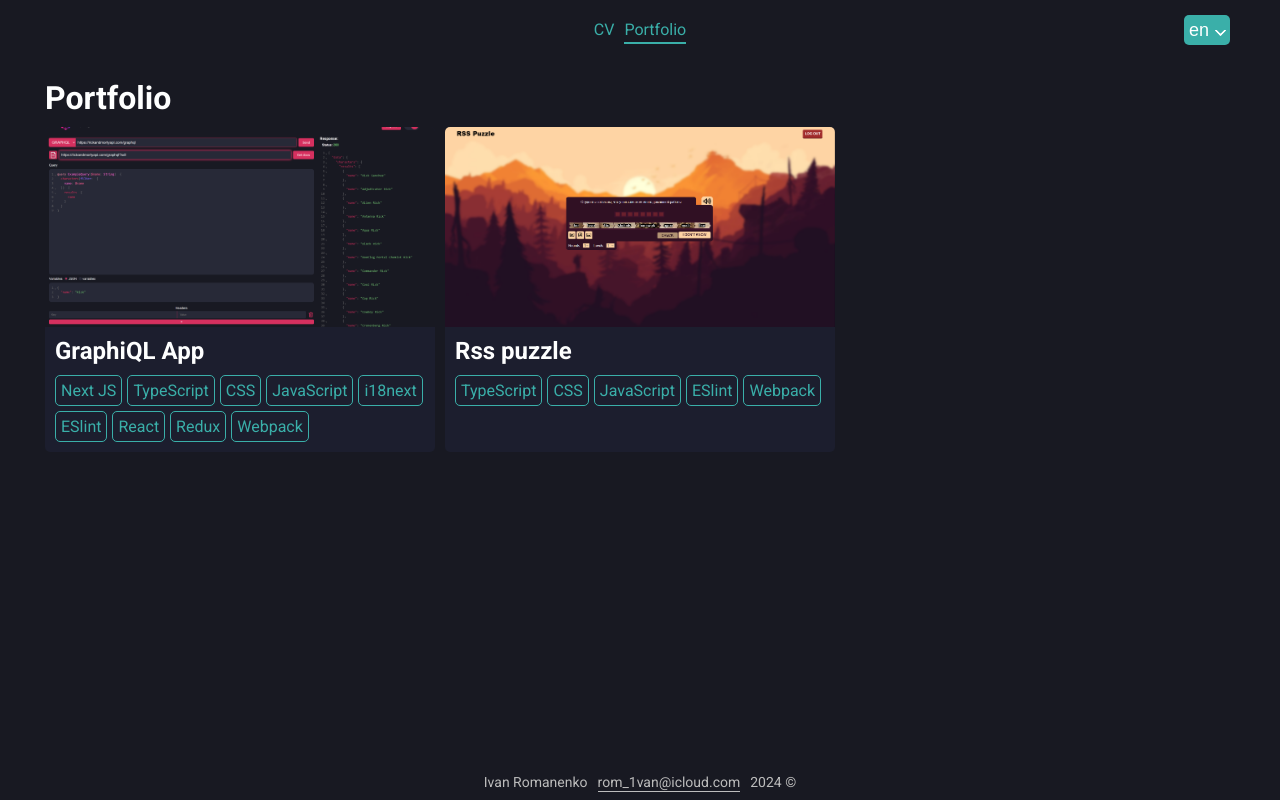
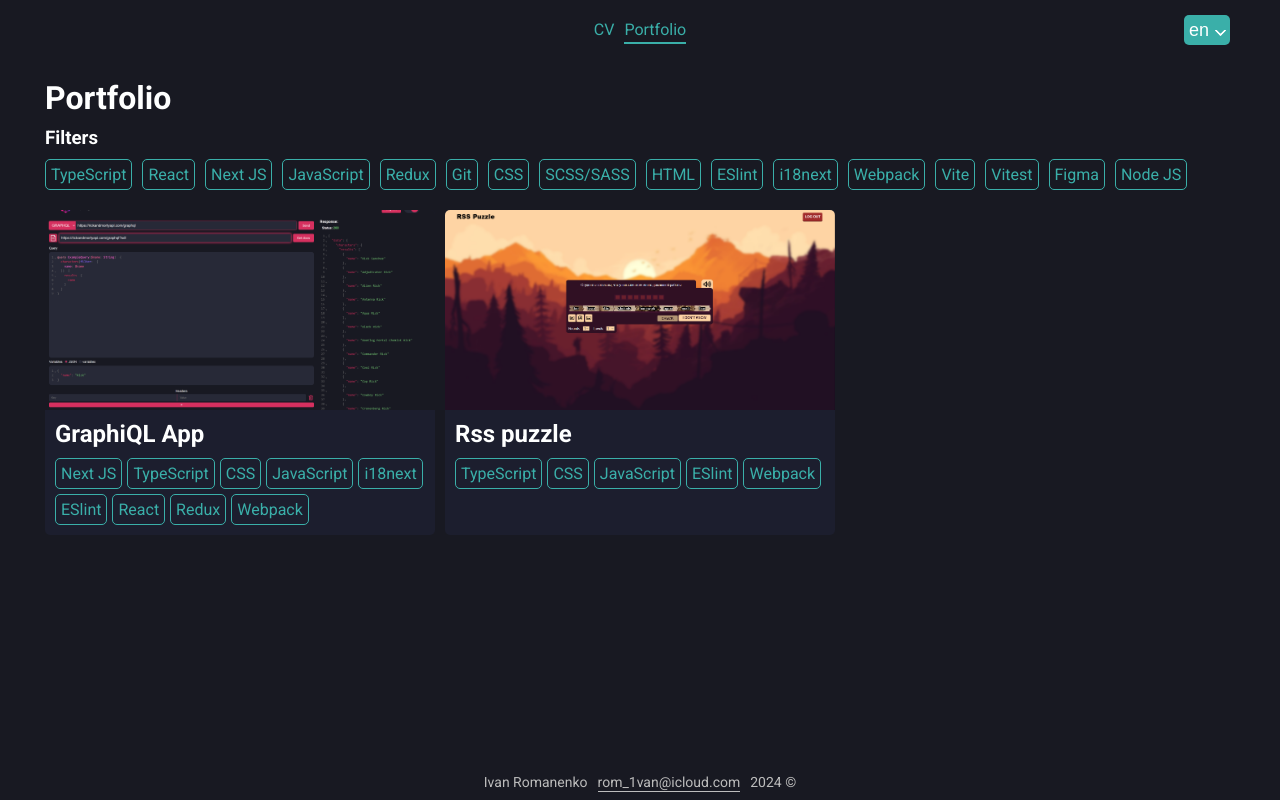
Before and after one commit to Ivan-rom/cv, a Next.js app: page /en/portfolio in a window 1280 px wide. Built offline with nearby package versions, Linux system fonts and the light colour scheme.

Commit message:
feat: implement filters on portfolio page

```diff
--- a/src/app/[locale]/portfolio/page.module.css
+++ b/src/app/[locale]/portfolio/page.module.css
@@ -5,58 +5,3 @@
 .title {
   margin-bottom: 10px;
 }
-
-.projects {
-  display: grid;
-  grid-template-columns: repeat(3, 1fr);
-  grid-template-rows: repeat(auto, 1fr);
-  gap: 10px;
-
-  @media (max-width: 800px) {
-    grid-template-columns: repeat(2, 1fr);
-  }
-
-  @media (max-width: 550px) {
-    grid-template-columns: 1fr;
-  }
-}
-
-.project {
-  border-radius: 5px;
-  overflow: hidden;
-  background-color: var(--second-bg-color);
-
-  & img {
-    transition: 0.2s;
-  }
-
-  &:hover {
-    & img {
-      transform: scale(1.1);
-    }
-  }
-}
-
-.image {
-  width: 100%;
-  position: relative;
-  height: 200px;
-  display: flex;
-  align-items: flex-start;
-  justify-content: center;
-  overflow: hidden;
-}
-
-.description {
-  padding: 10px;
-}
-
-.projectTitle {
-  margin-bottom: 10px;
-}
-
-.skills {
-  display: flex;
-  flex-wrap: wrap;
-  gap: 5px;
-}
--- a/src/app/[locale]/portfolio/page.tsx
+++ b/src/app/[locale]/portfolio/page.tsx
@@ -1,47 +1,8 @@
 import Container from "@/components/Container/Container";
 import { useTranslations } from "next-intl";
 import styles from "./page.module.css";
-import Image from "next/image";
-import { SkillsList } from "@/helpers/enums";
-import sharedStyles from "@/styles/shared.module.css";
-
-type Project = {
-  id: number;
-  title: string;
-  image?: string;
-  skills: SkillsList[];
-};
-
-const projects: Project[] = [
-  {
-    id: 1,
-    title: "GraphiQL App",
-    image: "graphiql-app.png",
-    skills: [
-      SkillsList["Next JS"],
-      SkillsList.TypeScript,
-      SkillsList.CSS,
-      SkillsList.JavaScript,
-      SkillsList.i18next,
-      SkillsList.ESlint,
-      SkillsList.React,
-      SkillsList.Redux,
-      SkillsList.Webpack,
-    ],
-  },
-  {
-    id: 2,
-    title: "Rss puzzle",
-    image: "rss-puzzle.png",
-    skills: [
-      SkillsList.TypeScript,
-      SkillsList.CSS,
-      SkillsList.JavaScript,
-      SkillsList.ESlint,
-      SkillsList.Webpack,
-    ],
-  },
-];
+import ProjectsFilters from "@/components/ProjectsFilters/ProjectsFilters";
+import Projects from "@/components/Projects/Projects";
 
 function Portfolio() {
   const t = useTranslations("PortfolioPage");
@@ -52,38 +13,9 @@ function Portfolio() {
         <div className={styles.content}>
           <h1 className={styles.title}>{t("title")}</h1>
 
-          <ul className={styles.projects}>
-            {projects.map(({ id, title, skills, image }) => (
-              <li key={id} className={styles.project}>
-                <div className={styles.image}>
-                  {image ? (
-                    <Image
-                      src={`/${image}`}
-                      alt={title}
-                      layout="fill"
-                      objectFit="cover"
-                    />
-                  ) : (
-                    <p>No image</p>
-                  )}
-                </div>
+          <ProjectsFilters />
 
-                <div className={styles.description}>
-                  <h2 className={styles.projectTitle}>{title}</h2>
-                  <ul className={styles.skills}>
-                    {skills.map((skill) => (
-                      <li key={skill}>
-                        <div className={sharedStyles.chip}>
-                          <input type="checkbox" value={skill} />
-                          {skill}
-                        </div>
-                      </li>
-                    ))}
-                  </ul>
-                </div>
-              </li>
-            ))}
-          </ul>
+          <Projects />
         </div>
       </Container>
     </main>
--- /dev/null
+++ b/src/components/Filter/Filter.tsx
@@ -0,0 +1,70 @@
+"use client";
+
+import { usePathname, useRouter } from "@/i18n/routing";
+import sharedStyles from "@/styles/shared.module.css";
+import { useSearchParams } from "next/navigation";
+import { ChangeEvent, useEffect, useState } from "react";
+
+type Props = {
+  value: string;
+};
+
+function Filter({ value }: Props) {
+  const router = useRouter();
+  const pathname = usePathname();
+  const searchParams = useSearchParams();
+
+  const [searchFilters, setSearchFilters] = useState<string[]>([]);
+
+  const createQueryString = (name: string, value: string) => {
+    const params = new URLSearchParams(searchParams.toString());
+    params.set(name, value);
+
+    return params.toString();
+  };
+
+  const changeHandler = (e: ChangeEvent<HTMLInputElement>) => {
+    const newFilters = [...searchFilters];
+
+    if (e.target.checked) {
+      newFilters.push(e.target.value);
+    } else {
+      const index = newFilters.indexOf(e.target.value);
+      if (index !== -1) {
+        newFilters.splice(index, 1);
+      }
+    }
+
+    const filtersString = JSON.stringify(newFilters);
+
+    router.replace(
+      `${pathname}?${createQueryString("filters", filtersString)}`
+    );
+  };
+
+  useEffect(() => {
+    const encodedFilters = searchParams.get("filters");
+
+    try {
+      const decodedFiltersString = decodeURI(encodedFilters || "");
+      const decodedFilters = JSON.parse(decodedFiltersString);
+      setSearchFilters(decodedFilters || []);
+    } catch {
+      setSearchFilters([]);
+    }
+  }, [searchParams]);
+
+  return (
+    <div className={sharedStyles.chip}>
+      <input
+        type="checkbox"
+        value={value}
+        onChange={changeHandler}
+        checked={searchFilters.includes(value)}
+      />
+      {value}
+    </div>
+  );
+}
+
+export default Filter;
--- /dev/null
+++ b/src/components/Projects/Projects.tsx
@@ -0,0 +1,106 @@
+"use client";
+
+import { SkillsList } from "@/helpers/enums";
+import Image from "next/image";
+import Filter from "@/components/Filter/Filter";
+import styles from "./projects.module.css";
+import { useEffect, useState } from "react";
+import { useSearchParams } from "next/navigation";
+
+type Project = {
+  id: number;
+  title: string;
+  image?: string;
+  skills: SkillsList[];
+};
+
+const projects: Project[] = [
+  {
+    id: 1,
+    title: "GraphiQL App",
+    image: "graphiql-app.png",
+    skills: [
+      SkillsList["Next JS"],
+      SkillsList.TypeScript,
+      SkillsList.CSS,
+      SkillsList.JavaScript,
+      SkillsList.i18next,
+      SkillsList.ESlint,
+      SkillsList.React,
+      SkillsList.Redux,
+      SkillsList.Webpack,
+    ],
+  },
+  {
+    id: 2,
+    title: "Rss puzzle",
+    image: "rss-puzzle.png",
+    skills: [
+      SkillsList.TypeScript,
+      SkillsList.CSS,
+      SkillsList.JavaScript,
+      SkillsList.ESlint,
+      SkillsList.Webpack,
+    ],
+  },
+];
+
+function Projects() {
+  const searchParams = useSearchParams();
+
+  const [filteredProjects, setFilteredProjects] = useState<Project[]>([
+    ...projects,
+  ]);
+
+  useEffect(() => {
+    const encodedFilters = searchParams.get("filters");
+
+    try {
+      const decodedFiltersString = decodeURI(encodedFilters || "");
+      const decodedFilters = JSON.parse(decodedFiltersString) as [];
+
+      const newProjects = projects.filter((project) =>
+        decodedFilters.every((filter) => project.skills.includes(filter))
+      );
+
+      setFilteredProjects(newProjects);
+    } catch {
+      setFilteredProjects([...projects]);
+    }
+  }, [searchParams]);
+
+  return (
+    <ul className={styles.projects}>
+      {filteredProjects.map(({ id, title, skills, image }) => (
+        <li key={id} className={styles.project}>
+          <div className={styles.image}>
+            {image ? (
+              <Image
+                src={`/${image}`}
+                alt={title}
+                layout="fill"
+                objectFit="cover"
+              />
+            ) : (
+              <p>No image</p>
+            )}
+          </div>
+
+          <div className={styles.description}>
+            <h2 className={styles.projectTitle}>{title}</h2>
+
+            <ul className={styles.skills}>
+              {skills.map((skill) => (
+                <li key={skill}>
+                  <Filter value={skill} />
+                </li>
+              ))}
+            </ul>
+          </div>
+        </li>
+      ))}
+    </ul>
+  );
+}
+
+export default Projects;
--- /dev/null
+++ b/src/components/Projects/projects.module.css
@@ -0,0 +1,54 @@
+.projects {
+  display: grid;
+  grid-template-columns: repeat(3, 1fr);
+  grid-template-rows: repeat(auto, 1fr);
+  gap: 10px;
+
+  @media (max-width: 800px) {
+    grid-template-columns: repeat(2, 1fr);
+  }
+
+  @media (max-width: 550px) {
+    grid-template-columns: 1fr;
+  }
+}
+
+.project {
+  border-radius: 5px;
+  overflow: hidden;
+  background-color: var(--second-bg-color);
+
+  & img {
+    transition: 0.2s;
+  }
+
+  &:hover {
+    & img {
+      transform: scale(1.1);
+    }
+  }
+}
+
+.image {
+  width: 100%;
+  position: relative;
+  height: 200px;
+  display: flex;
+  align-items: flex-start;
+  justify-content: center;
+  overflow: hidden;
+}
+
+.description {
+  padding: 10px;
+}
+
+.projectTitle {
+  margin-bottom: 10px;
+}
+
+.skills {
+  display: flex;
+  flex-wrap: wrap;
+  gap: 5px;
+}
--- /dev/null
+++ b/src/components/ProjectsFilters/ProjectsFilters.tsx
@@ -0,0 +1,22 @@
+import { SkillsList } from "@/helpers/enums";
+import styles from "./projectsFilter.module.css";
+import Filter from "../Filter/Filter";
+
+const filters = Object.values(SkillsList);
+
+function ProjectsFilters() {
+  return (
+    <>
+      <h3 className={styles.title}>Filters</h3>
+      <ul className={styles.filters}>
+        {filters.map((filter) => (
+          <li key={filter}>
+            <Filter value={filter} />
+          </li>
+        ))}
+      </ul>
+    </>
+  );
+}
+
+export default ProjectsFilters;
--- /dev/null
+++ b/src/components/ProjectsFilters/projectsFilter.module.css
@@ -0,0 +1,10 @@
+.title {
+  margin-bottom: 10px;
+}
+
+.filters {
+  display: flex;
+  gap: 10px;
+  flex-wrap: wrap;
+  margin-bottom: 20px;
+}
--- a/src/components/Skills/skills.module.css
+++ b/src/components/Skills/skills.module.css
@@ -15,3 +15,7 @@
     grid-template-columns: repeat(2, 1fr);
   }
 }
+
+.skill {
+  margin-bottom: 10px;
+}
```
Also changed, not shown: src/components/Skills/Skills.tsx (+10 -2 lines).
